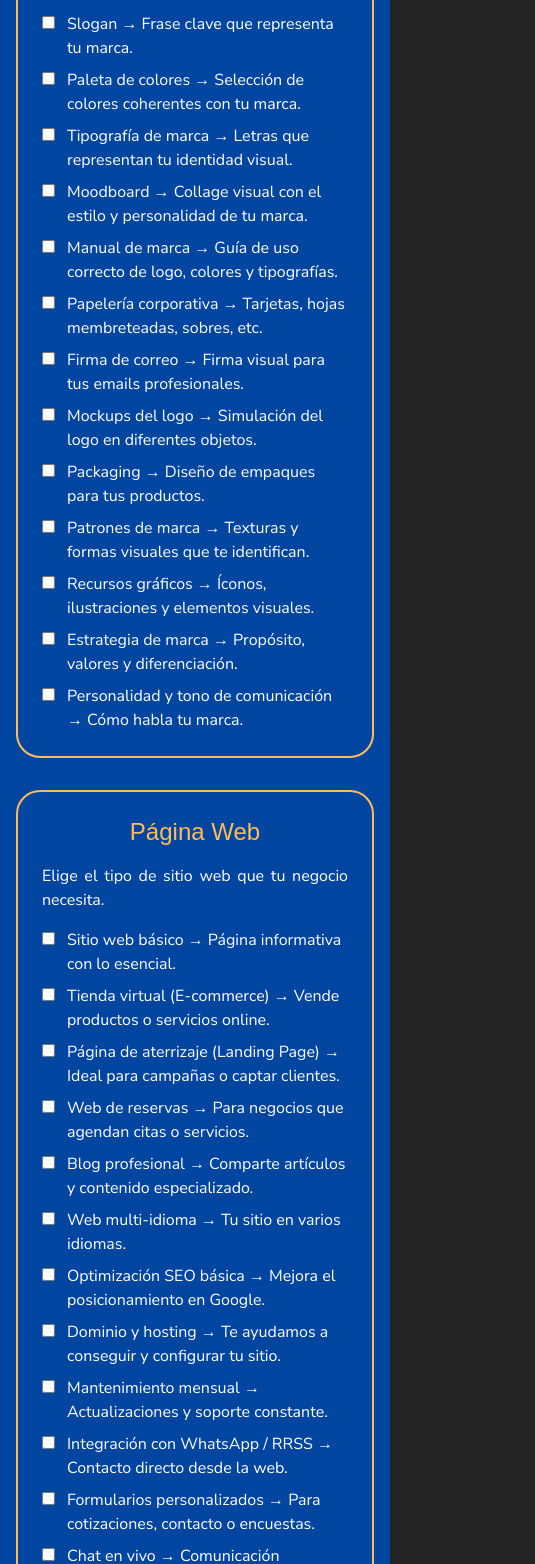
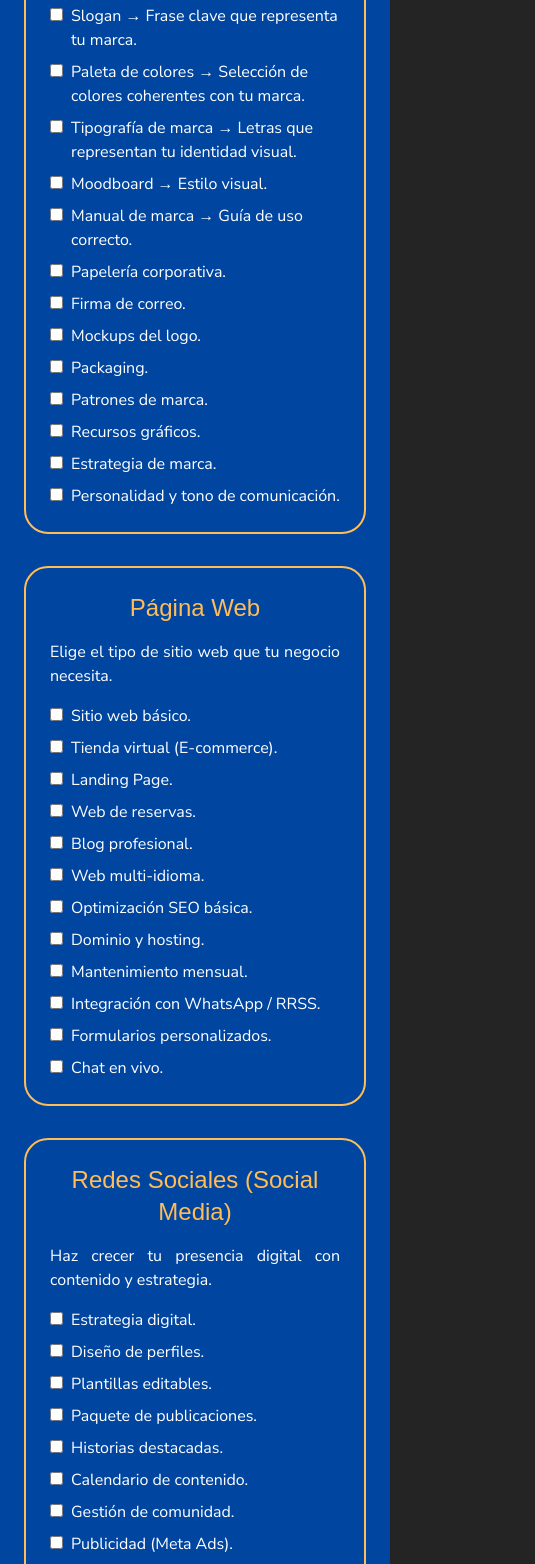
Before and after one commit to angieli13/DESIGNMARK-PRO, a React (Vite) app: page /packages in a window 390 px wide. Shown: the part 430-1994 px from the top of the page, 535 px wide, since content can reach past the window. Built offline with nearby package versions, Linux system fonts and the light colour scheme; sample sign-in values are in the browser's storage; a web font is replaced by a local one.

Commit message:
feat: improve responsiveness and performance in PackagesPage component

```diff
--- a/src/components/PackagesPage.jsx
+++ b/src/components/PackagesPage.jsx
@@ -1,5 +1,6 @@
-import React, { useState, useEffect } from "react";
+import React, { useState, useEffect, useCallback } from "react";
 import { useNavigate } from "react-router-dom";
+
 import logoIcon from "../assets/images/Logo.png";
 import iconFacebook from "../assets/images/IconFacebook.png";
 import iconInstagram from "../assets/images/IconInstagram.png";
@@ -9,42 +10,37 @@ import Footer from "./Footer.jsx";
 
 const PackagesPage = () => {
   const navigate = useNavigate();
-  const [selectedCount, setSelectedCount] = useState(0);
+
   const [selectedServices, setSelectedServices] = useState([]);
+  const selectedCount = selectedServices.length;
 
+  // Redirige si NO está logueado
   useEffect(() => {
-    const isLoggedIn = localStorage.getItem("isLoggedIn");
-    if (isLoggedIn !== "true") navigate("/login");
+    if (localStorage.getItem("isLoggedIn") !== "true") navigate("/login");
   }, [navigate]);
 
   // Manejar selección de servicios
   const handleCheckboxChange = (pkgTitle, service, checked) => {
-    if (checked) {
-      setSelectedServices((prev) => [
-        ...prev,
-        { paquete: pkgTitle, servicio: service },
-      ]);
-      setSelectedCount((prev) => prev + 1);
-    } else {
     setSelectedServices((prev) =>
-        prev.filter(
-          (item) => !(item.paquete === pkgTitle && item.servicio === service)
+      checked
+        ? [...prev, { paquete: pkgTitle, servicio: service }]
+        : prev.filter(
+            (item) =>
+              !(item.paquete === pkgTitle && item.servicio === service)
           )
     );
-      setSelectedCount((prev) => prev - 1);
-    }
   };
 
+  // Cerrar sesión
   const handleLogout = () => {
     localStorage.removeItem("isLoggedIn");
     localStorage.removeItem("userEmail");
-    localStorage.removeItem("selectedPackage");
     navigate("/login");
   };
 
-  // Guardar paquete seleccionado y redirigir
-  const handleSavePackage = async () => {
-  if (selectedServices.length === 0) {
+  // Guardar paquete
+  const handleSavePackage = useCallback(async () => {
+    if (selectedCount === 0) {
       alert("Selecciona al menos un servicio antes de continuar.");
       return;
     }
@@ -57,8 +53,9 @@ const PackagesPage = () => {
     }
 
     try {
-    // 1️⃣ Obtener el ID del usuario desde el backend
-    const userResponse = await fetch(`http://localhost:5000/api/get-user/${userEmail}`);
+      const userResponse = await fetch(
+        `http://localhost:5000/api/get-user/${userEmail}`
+      );
       const user = await userResponse.json();
 
       if (!user?.id) {
@@ -66,7 +63,6 @@ const PackagesPage = () => {
         return;
       }
 
-    // 2️⃣ Guardar el paquete en la base de datos
       const response = await fetch("http://localhost:5000/api/save-package", {
         method: "POST",
         headers: { "Content-Type": "application/json" },
@@ -80,7 +76,10 @@ const PackagesPage = () => {
       const data = await response.json();
 
       if (response.ok) {
-      localStorage.setItem("selectedPackage", JSON.stringify(selectedServices));
+        localStorage.setItem(
+          "selectedPackage",
+          JSON.stringify(selectedServices)
+        );
         localStorage.setItem("visitSource", "packages");
         navigate("/calendly");
       } else {
@@ -90,9 +89,9 @@ const PackagesPage = () => {
       console.error(err);
       alert("Error de conexión con el servidor");
     }
-};
+  }, [selectedCount, selectedServices, navigate]);
 
-  // Datos de las tarjetas
+  // Data agrupada para evitar re-render grande
   const packages = [
     {
       title: "Identidad de Marca (Branding)",
@@ -105,16 +104,16 @@ const PackagesPage = () => {
         "Slogan → Frase clave que representa tu marca.",
         "Paleta de colores → Selección de colores coherentes con tu marca.",
         "Tipografía de marca → Letras que representan tu identidad visual.",
-        "Moodboard → Collage visual con el estilo y personalidad de tu marca.",
-        "Manual de marca → Guía de uso correcto de logo, colores y tipografías.",
-        "Papelería corporativa → Tarjetas, hojas membreteadas, sobres, etc.",
-        "Firma de correo → Firma visual para tus emails profesionales.",
-        "Mockups del logo → Simulación del logo en diferentes objetos.",
-        "Packaging → Diseño de empaques para tus productos.",
-        "Patrones de marca → Texturas y formas visuales que te identifican.",
-        "Recursos gráficos → Íconos, ilustraciones y elementos visuales.",
-        "Estrategia de marca → Propósito, valores y diferenciación.",
-        "Personalidad y tono de comunicación → Cómo habla tu marca.",
+        "Moodboard → Estilo visual.",
+        "Manual de marca → Guía de uso correcto.",
+        "Papelería corporativa.",
+        "Firma de correo.",
+        "Mockups del logo.",
+        "Packaging.",
+        "Patrones de marca.",
+        "Recursos gráficos.",
+        "Estrategia de marca.",
+        "Personalidad y tono de comunicación.",
       ],
     },
     {
@@ -122,50 +121,51 @@ const PackagesPage = () => {
       color: "#FFBC57",
       description: "Elige el tipo de sitio web que tu negocio necesita.",
       items: [
-        "Sitio web básico → Página informativa con lo esencial.",
-        "Tienda virtual (E-commerce) → Vende productos o servicios online.",
-        "Página de aterrizaje (Landing Page) → Ideal para campañas o captar clientes.",
-        "Web de reservas → Para negocios que agendan citas o servicios.",
-        "Blog profesional → Comparte artículos y contenido especializado.",
-        "Web multi-idioma → Tu sitio en varios idiomas.",
-        "Optimización SEO básica → Mejora el posicionamiento en Google.",
-        "Dominio y hosting → Te ayudamos a conseguir y configurar tu sitio.",
-        "Mantenimiento mensual → Actualizaciones y soporte constante.",
-        "Integración con WhatsApp / RRSS → Contacto directo desde la web.",
-        "Formularios personalizados → Para cotizaciones, contacto o encuestas.",
-        "Chat en vivo → Comunicación instantánea con visitantes.",
+        "Sitio web básico.",
+        "Tienda virtual (E-commerce).",
+        "Landing Page.",
+        "Web de reservas.",
+        "Blog profesional.",
+        "Web multi-idioma.",
+        "Optimización SEO básica.",
+        "Dominio y hosting.",
+        "Mantenimiento mensual.",
+        "Integración con WhatsApp / RRSS.",
+        "Formularios personalizados.",
+        "Chat en vivo.",
       ],
     },
     {
       title: "Redes Sociales (Social Media)",
       color: "#FFBC57",
-      description:
-        "Haz crecer tu presencia digital con contenido y estrategia en redes.",
+      description: "Haz crecer tu presencia digital con contenido y estrategia.",
       items: [
-        "Estrategia de redes → Qué, cómo y cuándo publicar.",
-        "Diseño de perfiles → Imagen de perfil, portada y biografía optimizada.",
-        "Plantillas editables → Diseños que puedes reutilizar fácilmente.",
-        "Paquete de publicaciones → Diseño de X posts al mes.",
-        "Historias destacadas → Íconos y portadas para Instagram.",
-        "Calendario de contenido → Planificación mensual de publicaciones.",
-        "Gestión de comunidad → Respondemos y moderamos tus redes.",
-        "Publicidad en redes (Meta Ads) → Campañas en Facebook e Instagram.",
-        "Informe de métricas → Análisis mensual del rendimiento.",
-        "Reels / Videos cortos → Contenido en formato vertical para TikTok e Instagram.",
-        "Concursos o promociones",
+        "Estrategia digital.",
+        "Diseño de perfiles.",
+        "Plantillas editables.",
+        "Paquete de publicaciones.",
+        "Historias destacadas.",
+        "Calendario de contenido.",
+        "Gestión de comunidad.",
+        "Publicidad (Meta Ads).",
+        "Informe de métricas.",
+        "Reels / Videos cortos.",
+        "Concursos y promociones.",
       ],
     },
   ];
 
   return (
-    <div className="bg-[#0046A0] min-h-screen">
-      <header className="flex justify-between items-center px-8 md:px-16 pt-6 pb-4 w-full">
+    <div className="bg-[#0046A0] min-h-screen flex flex-col">
+      {/* HEADER */}
+      <header className="flex justify-between items-center px-6 md:px-16 pt-6">
         <img
           src={logoIcon}
           alt="Logo"
-          className="w-64 md:w-80 h-auto cursor-pointer"
+          className="w-48 md:w-72 cursor-pointer"
           onClick={() => navigate("/")}
         />
+
         <div className="flex items-center gap-4 md:gap-6">
           <button
             onClick={handleLogout}
@@ -173,30 +173,33 @@ const PackagesPage = () => {
           >
             Cerrar sesión
           </button>
-          <img src={iconFacebook} alt="Facebook" className="w-10 h-10" />
-          <img src={iconInstagram} alt="Instagram" className="w-10 h-10" />
-          <img src={iconLinkedin} alt="LinkedIn" className="w-10 h-10" />
+          <img src={iconFacebook} className="w-8 md:w-10" />
+          <img src={iconInstagram} className="w-8 md:w-10" />
+          <img src={iconLinkedin} className="w-8 md:w-10" />
         </div>
       </header>
 
-      <main className="mt-12 max-w-7xl mx-auto grid md:grid-cols-3 gap-8 px-4">
+      {/* MAIN */}
+      <main className="mt-10 max-w-7xl mx-auto grid sm:grid-cols-2 md:grid-cols-3 gap-8 px-6">
         {packages.map((pkg, index) => (
           <div
             key={index}
-            className="bg-transparent border-2 rounded-3xl border-[#FFBC57] p-6 flex flex-col"
+            className="border-2 rounded-3xl border-[#FFBC57] p-6 bg-transparent"
           >
             <h3
-              className="text-2xl md:text-3xl font-f37 font-normal text-center mb-4"
+              className="text-2xl md:text-3xl font-f37 text-center mb-4"
               style={{ color: pkg.color }}
             >
               {pkg.title}
             </h3>
+
             <p className="text-white font-nunito text-justify mb-4">
               {pkg.description}
             </p>
+
             <ul className="space-y-2">
               {pkg.items.map((item, idx) => (
-                <li key={idx} className="flex items-start gap-3">
+                <li key={idx} className="flex items-start gap-2">
                   <input
                     type="checkbox"
                     className="mt-1"
@@ -212,46 +215,40 @@ const PackagesPage = () => {
         ))}
       </main>
 
-      <div className="mt-12 flex flex-col items-center justify-center gap-6 px-4">
-        <p className="text-white font-nunito text-xl text-center">
+      {/* SELECCIÓN */}
+      <div className="mt-12 text-center px-6">
+        <p className="text-white font-nunito text-xl">
           Servicios seleccionados: <strong>{selectedCount}</strong>
         </p>
+
         <button
           onClick={handleSavePackage}
-          className="bg-[#FFBC57] text-[#0046A0] font-bold px-8 py-3 rounded-lg hover:opacity-90"
+          className="mt-4 bg-[#FFBC57] text-[#0046A0] font-bold px-8 py-3 rounded-lg hover:opacity-90"
         >
           Guardar paquete y agendar cita
         </button>
       </div>
-      <div className="mt-12 max-w-7xl mx-auto flex flex-col md:flex-row items-center justify-center gap-6 px-4">
-        <p className="text-white font-nunito text-xl text-center">
-          Inversión en tu futuro digital
-        </p>
-        <div className="w-12 h-12 border-2 border-[#FFBC57] rounded-md flex items-center justify-center text-white font-nunito text-lg">
-          {selectedCount}
-        </div>
-      </div>
 
+      {/* EXTRAS */}
       <section
-        className="w-full mt-16 py-16 px-8 flex flex-col items-center"
+        className="mt-16 py-16 px-8 text-center"
         style={{
           backgroundImage: `url(${Patrones2})`,
           backgroundSize: "cover",
           backgroundPosition: "center",
         }}
       >
-        <div className="text-center max-w-3xl">
         <h2 className="text-5xl md:text-6xl font-f37 text-[#FFBC57] mb-6">
           Extras
         </h2>
-          <div className="text-white font-nunito text-lg md:text-xl text-justify space-y-4">
+
+        <div className="text-white font-nunito text-lg md:text-xl space-y-4 max-w-3xl mx-auto">
           <p>📂 Espacio Extra: Para que tu web crezca sin límites.</p>
           <p>
-              ⚡ Funcionalidades Premium: Desde reservas online hasta
-              integraciones que potenciarán tu sitio.
+            ⚡ Funcionalidades Premium: Desde reservas online hasta integraciones
+            avanzadas.
           </p>
-            <p>🛡️ Seguridad Reforzada: Protección anti-hackers nivel.</p>
-          </div>
+          <p>🛡️ Seguridad Reforzada.</p>
         </div>
       </section>
 
```
Lines whose indentation alone changed are shown as unchanged.
